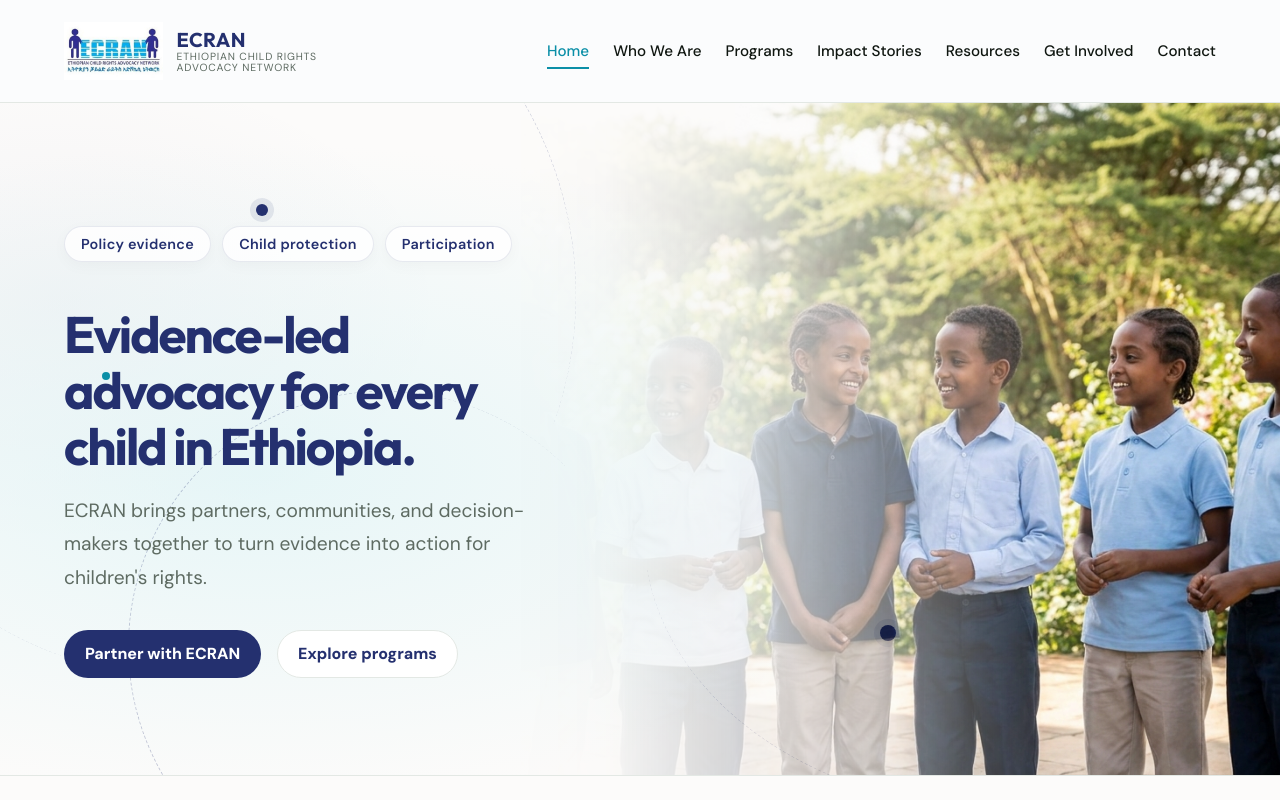
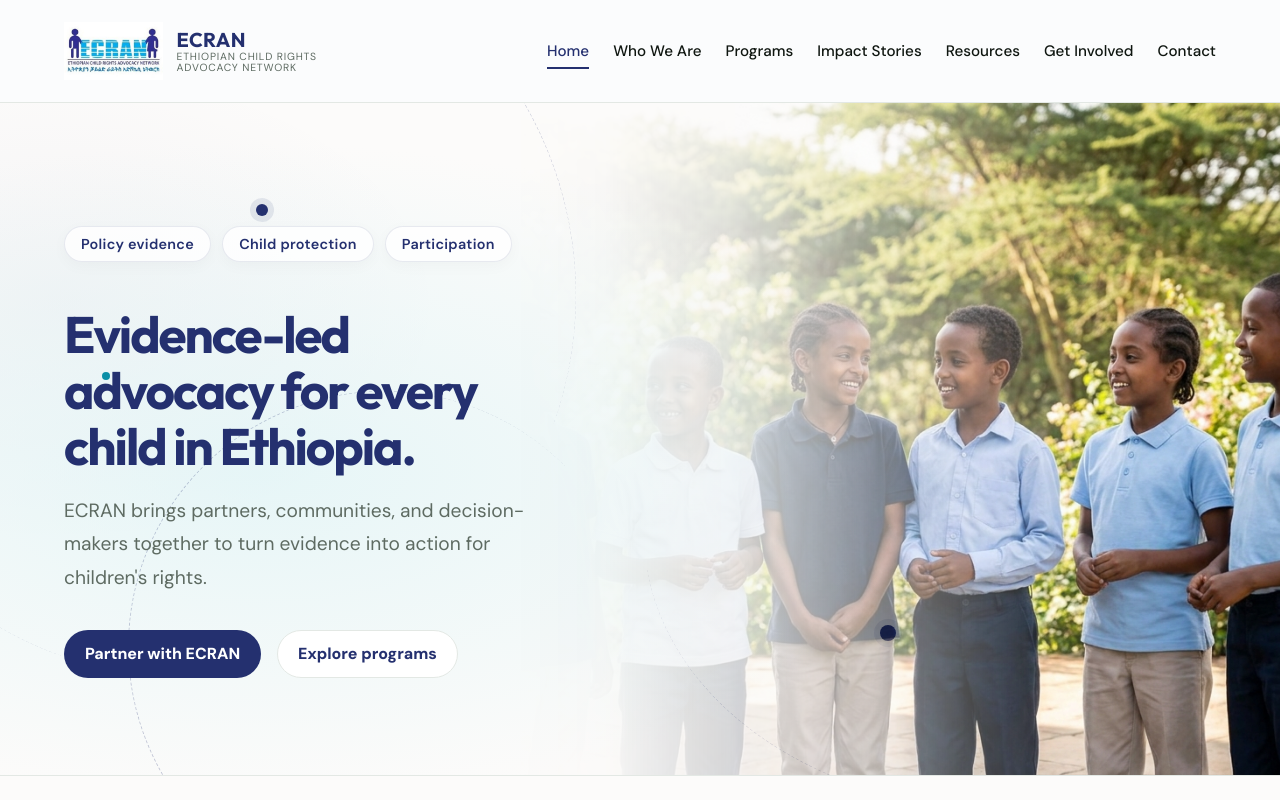
Before and after one commit to EyosiyasMekbib/ecran, a Nuxt app in the folder frontend/: page / in a window 1280 px wide. Shown: the top 800 px of the page. Built offline with nearby package versions, Linux system fonts and the light colour scheme.

Commit message:
style: change header navigation active color to brand navy blue

```diff
--- a/frontend/app/assets/css/main.css
+++ b/frontend/app/assets/css/main.css
@@ -135,8 +135,8 @@ textarea {
 
 .primary-nav a.active,
 .nav-trigger.active {
-  color: var(--accent);
-  box-shadow: inset 0 -2px 0 0 var(--accent);
+  color: var(--brand-dark);
+  box-shadow: inset 0 -2px 0 0 var(--brand-dark);
 }
 
 .header-actions-wrapper {
```
